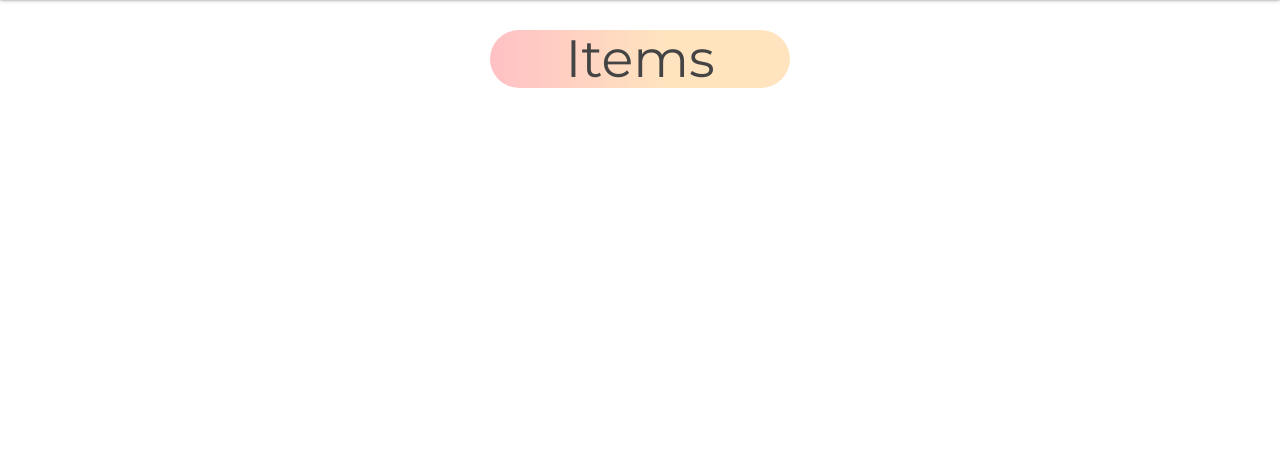
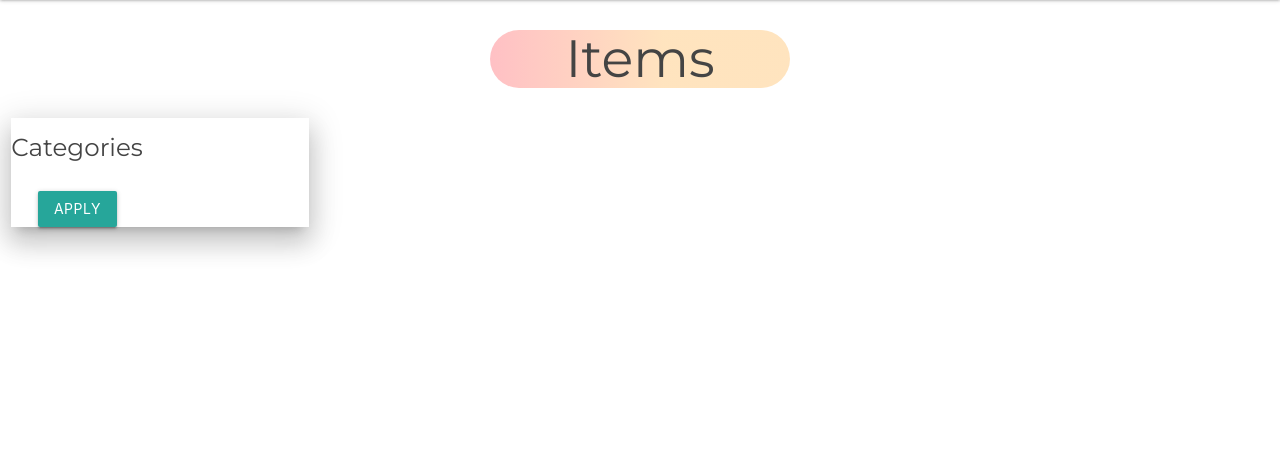
Before and after one commit to PaladinKnightMaster/swap-clothes-app, a Flask app: page /items in a window 1280 px wide. Shown: the part 65-518 px from the top of the page. Run offline with Flask 2, Linux system fonts and the light colour scheme; data that the repository does not hold is empty; some libraries are stand-ins or nearby versions.

Commit message:
Connect category filter to decorator Add categories as checkboxes, Create a decorator and connect it to the category filter

```diff
--- a/app.py
+++ b/app.py
@@ -1,5 +1,5 @@
 import os
-from flask import Flask, render_template
+from flask import (Flask, render_template, redirect, request, url_for, session)
 from flask_pymongo import PyMongo
 from bson.objectid import ObjectId
 # Only import env if env.py path exists
@@ -28,7 +28,17 @@ def home():
 @app.route("/items")
 def items():
     items = mongo.db.items.find()
-    return render_template("items.html", items=items)
+    categories = mongo.db.categories.find()
+    return render_template("items.html", items=items, categories=categories)
+
+
+@app.route("/filter", methods=["GET", "POST"])
+def filter():
+    if request.method == "POST":
+        selected_categories = request.form.getlist("selected-categories")
+        print(selected_categories)
+
+    return redirect(url_for('items'))
 
 
 if __name__ == '__main__':
--- a/templates/items.html
+++ b/templates/items.html
@@ -4,12 +4,36 @@
 {% block sidenav_items %}active-sidenav{% endblock %}
 
 {% block content %}
-    <h1>Items</h1>
+<h1>Items</h1>
 
 <div class="row">
-    <!-- display Categories -->
+    <!-- Display Categories and allow user to filter items using them-->
     <div class="col s12 l3">
-
+        <div class="category-container z-depth-4">
+            <!-- Filter container title -->
+            <div class="row">
+                <div class="col s12">
+                    <h5>Categories</h5>
+                </div>
+            </div>
+            <!-- Filter container values -->
+            <div class="row">
+                <div class="col s10 offset-s1">
+                    <form action="{{ url_for('filter') }}" method="POST">
+                        <!-- Loop through all categories in the category collection and create a checbox for each -->
+                        {% for category in categories %}
+                        <p>
+                            <label for="{{ category.category_name }}">
+                                <input type="checkbox" value="{{category.category_name}}" id="{{ category.category_name }}" name="selected-categories" />
+                                <span>{{ category.category_name }}</span>
+                            </label>
+                        </p>
+                        {% endfor %}
+                        <button type="submit" class="btn">Apply</button>
+                    </form>
+                </div>
+            </div>
+        </div>
     </div>
     <!-- Display Items -->
     <div class="col s12 l9">
```
